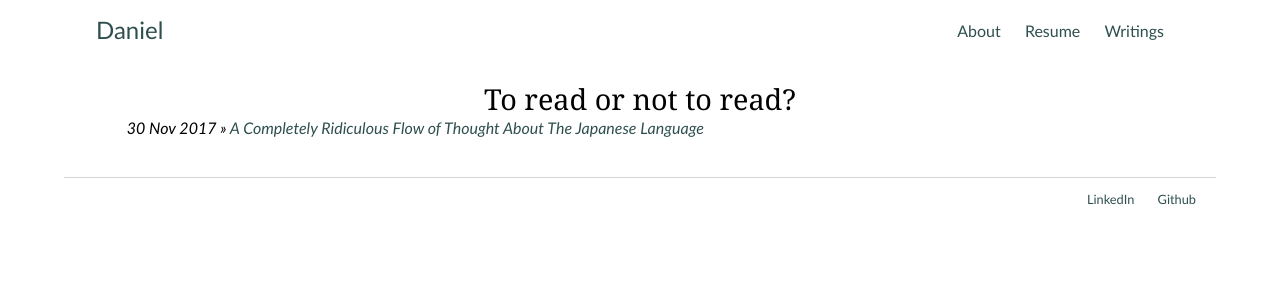
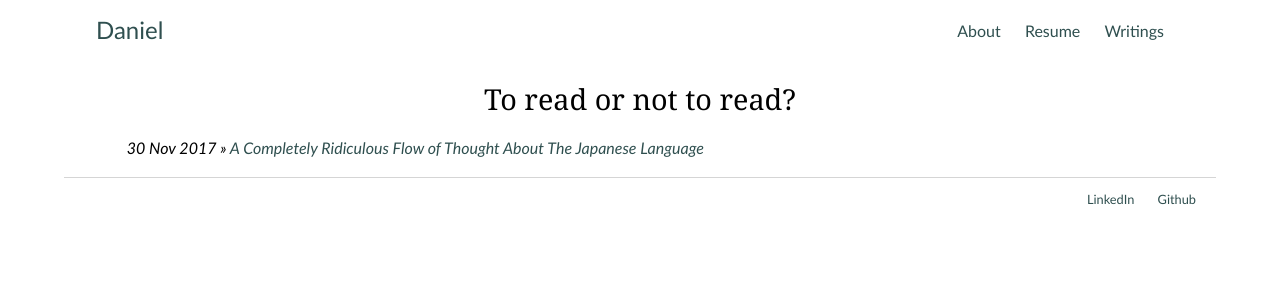
Before and after one commit to Calculasians/calculasians.github.io, a Jekyll site: the page built from blog/index.html, in a window 1280 px wide. Shown: the top 300 px of the page. Built offline with Jekyll 4.4.1, drawn with Linux system fonts in a browser that asks for light colours.

Commit message:
Update main.css

```diff
--- a/css/main.css
+++ b/css/main.css
@@ -154,6 +154,8 @@ ul.posts {
 }
 
 ul.posts li {
+    position: relative;
+    top: 20px;
     list-style: none;
     margin-left: 7%;
     font-family: 'Raleway', "Trebuchet MS", Helvetica, sans-serif;
```
